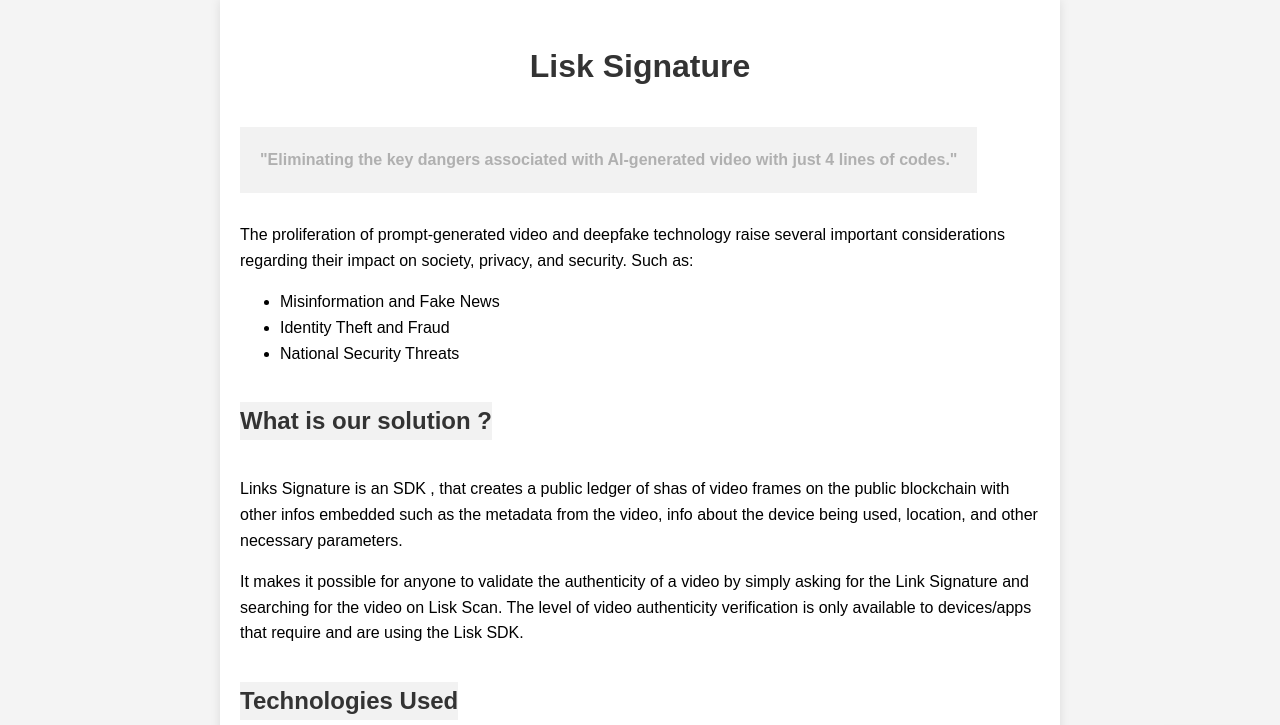
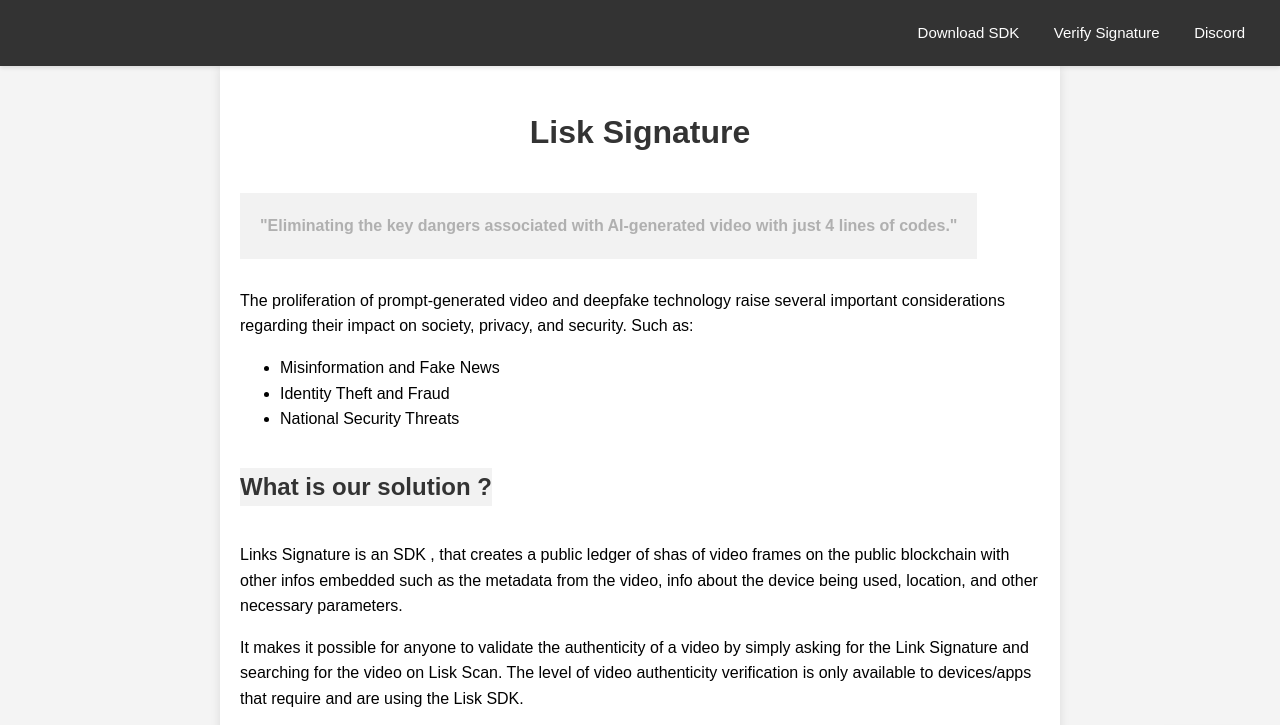
Before and after one commit to tobi-awolaju-21/liskSignature, a plain HTML site: page Frontend/index.html in a window 1280 px wide. Shown: the top 725 px of the page. Drawn offline with Linux system fonts and the light colour scheme.

Commit message:
ssuoiss;sos

```diff
--- a/Frontend/index.html
+++ b/Frontend/index.html
@@ -11,6 +11,28 @@
             margin: 0;
             padding: 0;
             background-color: #f4f4f4;
+            overflow-x: hidden;
+        }
+         .navbar {
+            background-color: #333;
+            color: #fff;
+            padding: 20px;
+            text-align: right;
+            position: sticky;
+            top: 0;
+            width:auto;
+            z-index: 1000;
+            box-shadow: 0 2px 4px rgba(0, 0, 0, 0.1);
+        }
+        .navbar a {
+            color: #fff;
+            margin: 15px;
+            text-decoration: none;
+            font-size: 15px;
+            transition: color 0.3s ease;
+        }
+        .navbar a:hover {
+            color: #ddd;
         }
         .container {
             max-width: 800px;
@@ -67,6 +89,11 @@
     </style>
 </head>
 <body>
+    <div class="navbar">
+        <a href="path/to/download-sdk">Download SDK</a>
+        <a href="path/to/verify-signature">Verify Signature</a>
+        <a href="https://discord.gg/your-discord-link" target="_blank">Discord</a>
+    </div>
     <div class="container">
         <h1>Lisk Signature</h1>
         <section id="inspiration">
```
